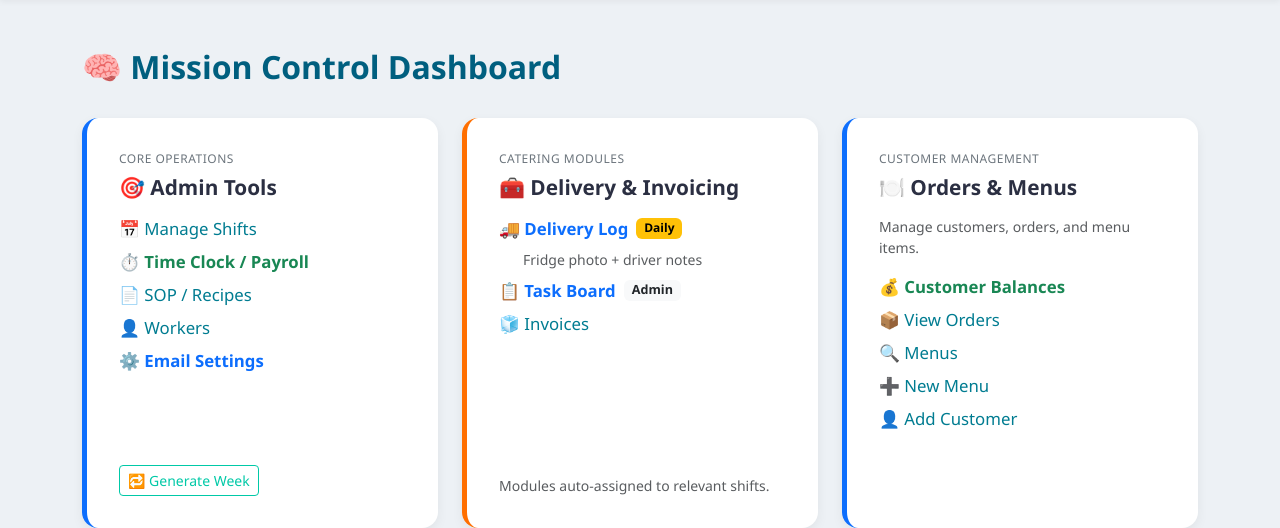
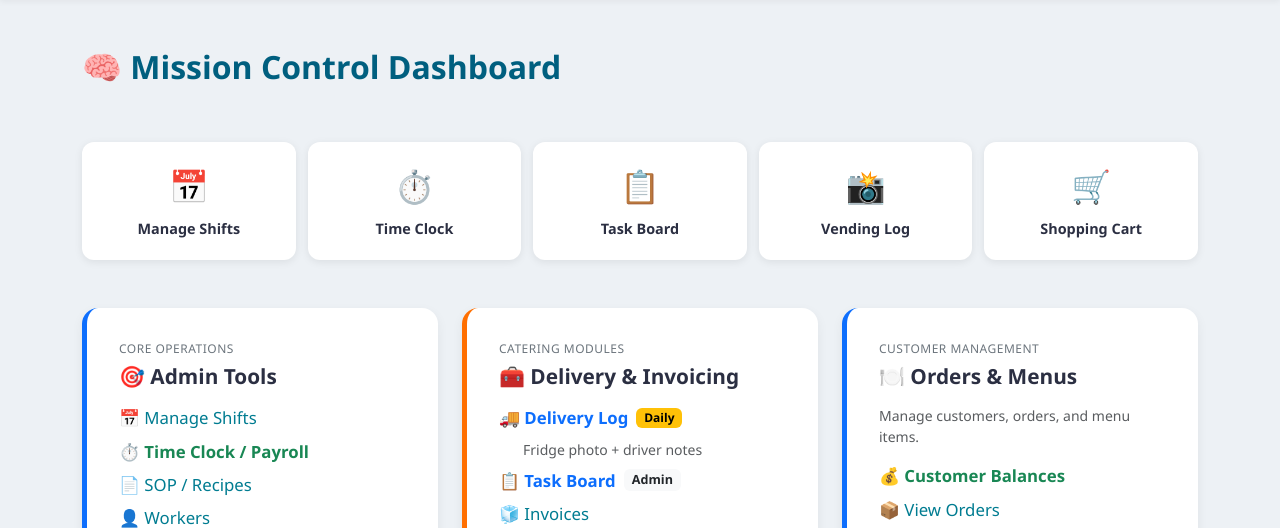
Before and after one commit to wjalil/CommandCenter, a FastAPI app: template app/templates/admin_dashboard.html in a window 1280 px wide. Shown: the part 63-591 px from the top of the page. Run offline with FastAPI, Linux system fonts and the light colour scheme; the template is opened without the code that fills it, so the values that code supplies are empty; parts of the project's set-up code (start-up, migrations or seed data) failed here and were passed over.

Commit message:
Add quick access buttons to dashboard

```diff
--- a/app/templates/admin_dashboard.html
+++ b/app/templates/admin_dashboard.html
@@ -13,6 +13,60 @@
       color: #2b2f42;
       font-family: 'Segoe UI', sans-serif;
       padding-bottom: 4rem;
+    }
+
+    /* Quick Actions */
+    .quick-actions {
+      padding: 1.5rem 0;
+      display: grid;
+      grid-template-columns: repeat(2, 1fr);
+      gap: 0.75rem;
+      margin-bottom: 1.5rem;
+    }
+
+    .quick-action-btn {
+      background: white;
+      border: none;
+      border-radius: 12px;
+      padding: 1.25rem 1rem;
+      text-align: center;
+      text-decoration: none;
+      color: #2b2f42;
+      box-shadow: 0 2px 8px rgba(0,0,0,0.08);
+      transition: all 0.2s;
+      display: flex;
+      flex-direction: column;
+      align-items: center;
+      gap: 0.5rem;
+      min-height: 100px;
+      justify-content: center;
+    }
+
+    .quick-action-btn:active {
+      transform: scale(0.97);
+      box-shadow: 0 1px 4px rgba(0,0,0,0.12);
+    }
+
+    .quick-action-btn .icon {
+      font-size: 2rem;
+    }
+
+    .quick-action-btn .label {
+      font-size: 0.9rem;
+      font-weight: 600;
+      color: #2b2f42;
+    }
+
+    @media (min-width: 768px) {
+      .quick-actions {
+        grid-template-columns: repeat(3, 1fr);
+      }
+    }
+
+    @media (min-width: 1024px) {
+      .quick-actions {
+        grid-template-columns: repeat(5, 1fr);
+      }
     }
 
     .navbar {
@@ -116,6 +170,40 @@
 
 <div class="container mt-5">
   <h2>🧠 Mission Control Dashboard</h2>
+
+  <!-- Quick Actions -->
+  <div class="quick-actions">
+    <a href="/admin/schedule/grid" class="quick-action-btn">
+      <div class="icon">📅</div>
+      <div class="label">Manage Shifts</div>
+    </a>
+
+    <a href="/admin/timeclock" class="quick-action-btn">
+      <div class="icon">⏱️</div>
+      <div class="label">Time Clock</div>
+    </a>
+
+    {% if enabled_modules.get("taskboard", True) %}
+    <a href="/admin/taskboard" class="quick-action-btn">
+      <div class="icon">📋</div>
+      <div class="label">Task Board</div>
+    </a>
+    {% endif %}
+
+    {% if enabled_modules.get("vending", True) %}
+    <a href="/admin/vending-logs" class="quick-action-btn">
+      <div class="icon">📸</div>
+      <div class="label">Vending Log</div>
+    </a>
+    {% endif %}
+
+    {% if enabled_modules.get("shopping", True) %}
+    <a href="/shopping/view" class="quick-action-btn">
+      <div class="icon">🛒</div>
+      <div class="label">Shopping Cart</div>
+    </a>
+    {% endif %}
+  </div>
 
   <!-- Row 1 -->
   <div class="row g-4 mb-4">
```
